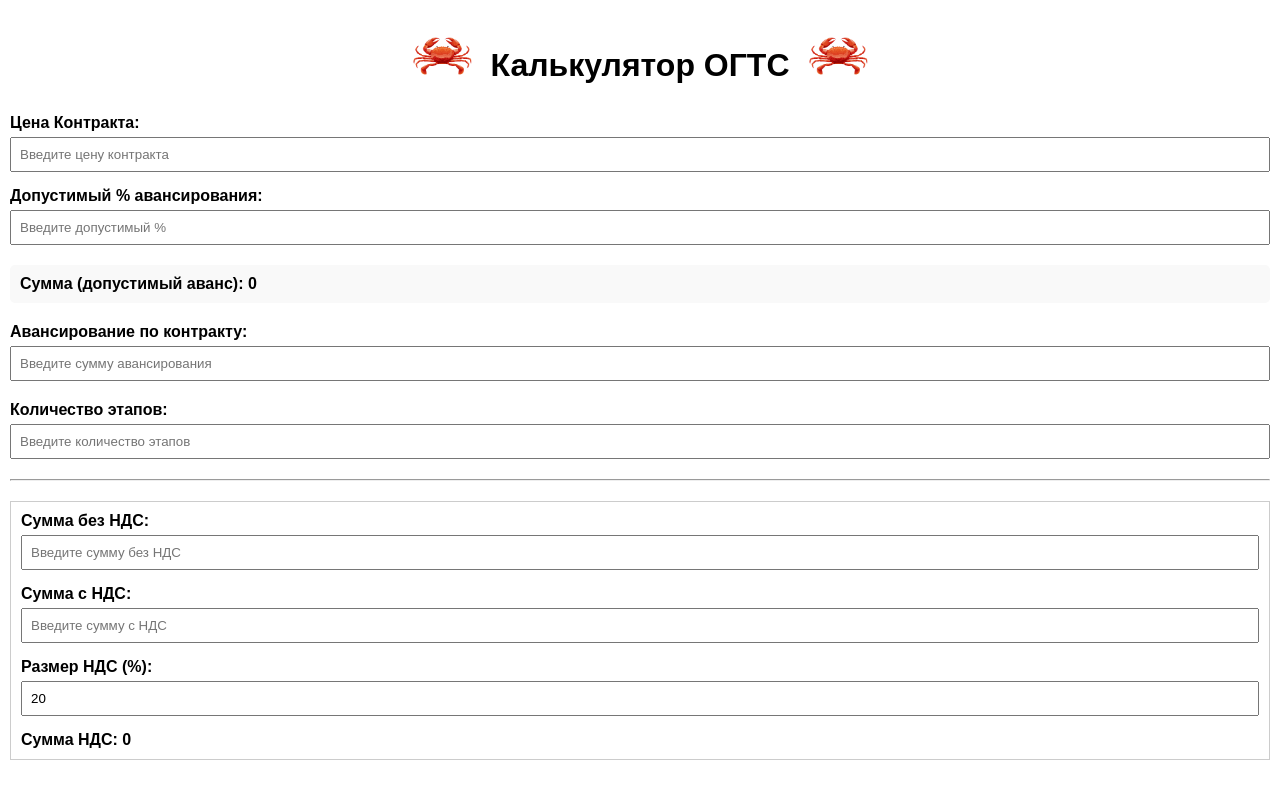
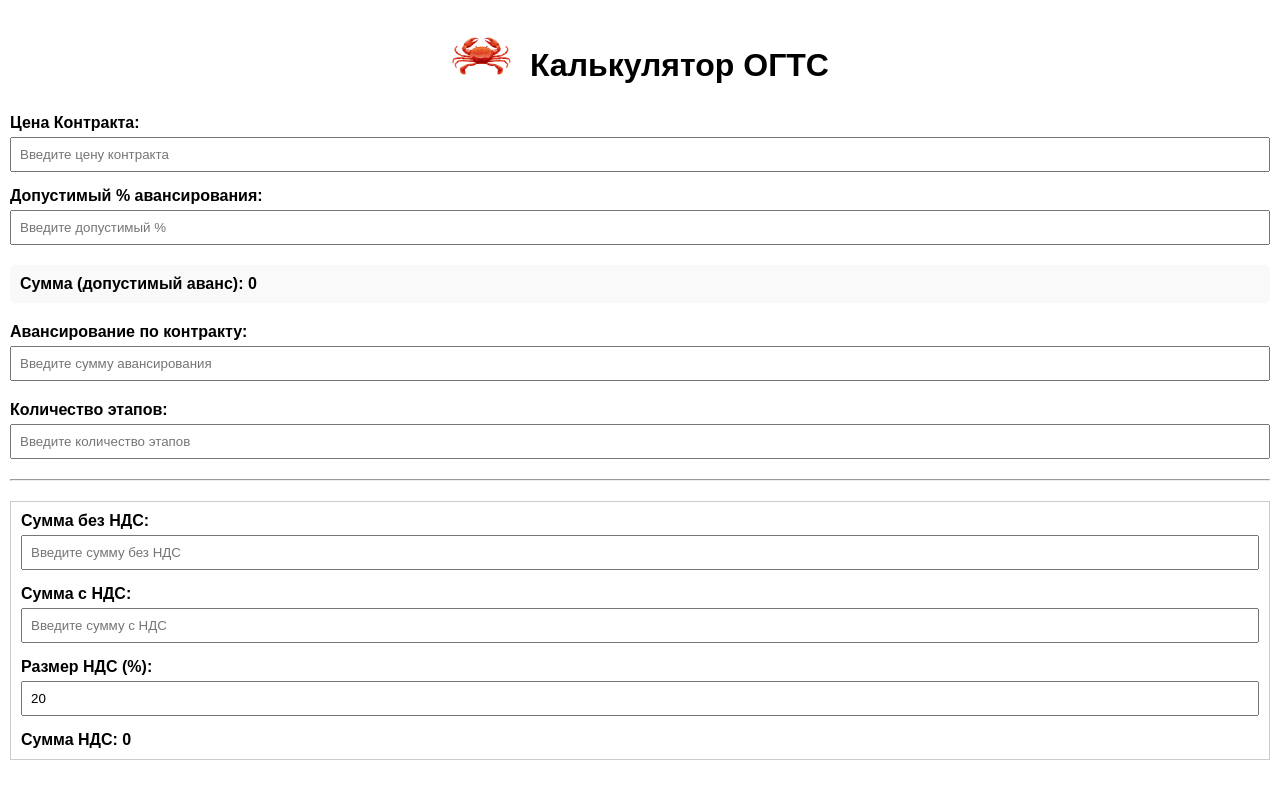
Before and after one commit to Nissanstels1/contract-calc, a plain HTML site: page index.html in a window 1280 px wide. Drawn offline with Linux system fonts and the light colour scheme.

Commit message:
Update index.html

```diff
--- a/index.html
+++ b/index.html
@@ -66,8 +66,6 @@
 
     Калькулятор ОГТС
 
-    <!-- Правая картинка -->
-    <img src="crab.png" alt="Логотип краба" style="width: 60px; margin-left: 10px;">
 </h1>
 
 <!-- Цена Контракта -->
```
